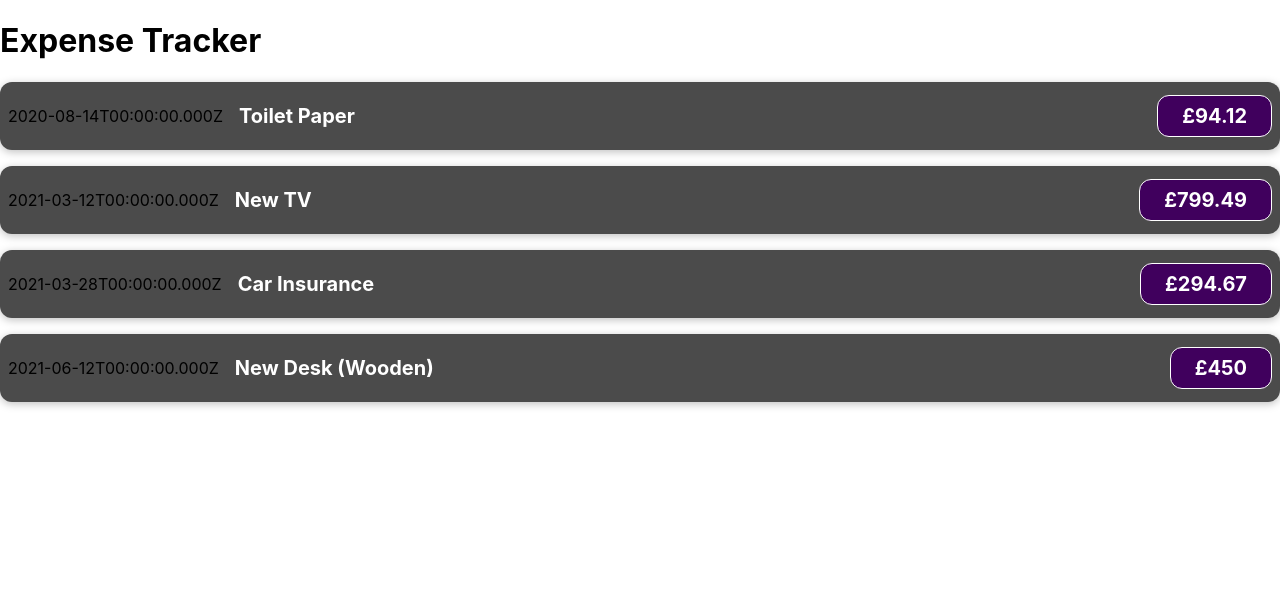
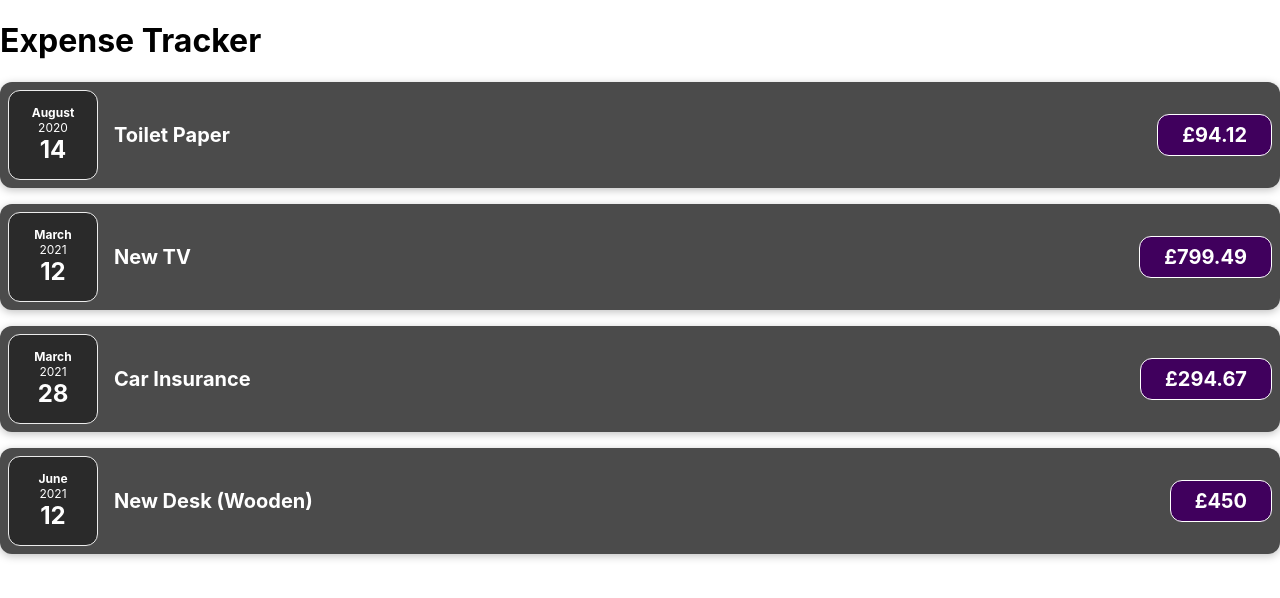
Before and after one commit to chrismillington/expense-tracker, a React (Create React App) app: page / in a window 1280 px wide. Shown: the top 598 px of the page. Built offline with nearby package versions, Linux system fonts and the light colour scheme.

Commit message:
Expense Date Component Added

```diff
--- /dev/null
+++ b/src/components/ExpenseDate.css
@@ -0,0 +1,26 @@
+.expense-date {
+  display: flex;
+  flex-direction: column;
+  width: 5.5rem;
+  height: 5.5rem;
+  border: 1px solid #ececec;
+  background-color: #2a2a2a;
+  color: white;
+  border-radius: 12px;
+  align-items: center;
+  justify-content: center;
+}
+
+.expense-date__month {
+  font-size: 0.75rem;
+  font-weight: bold;
+}
+
+.expense-date__year {
+  font-size: 0.75rem;
+}
+
+.expense-date__day {
+  font-size: 1.5rem;
+  font-weight: bold;
+}
--- /dev/null
+++ b/src/components/ExpenseDate.jsx
@@ -0,0 +1,16 @@
+import "./ExpenseDate.css";
+
+function ExpenseDate({ date }) {
+  const month = date.toLocaleString("en-US", { month: "long" });
+  const day = date.toLocaleString("en-US", { day: "2-digit" });
+  const year = date.getFullYear();
+  return (
+    <div className="expense-date">
+      <div className="expense-date__month">{month}</div>
+      <div className="expense-date__year">{year}</div>
+      <div className="expense-date__day">{day}</div>
+    </div>
+  );
+}
+
+export default ExpenseDate;
--- a/src/components/ExpenseItem.jsx
+++ b/src/components/ExpenseItem.jsx
@@ -1,10 +1,11 @@
+import ExpenseDate from "./ExpenseDate";
 import "./ExpenseItem.css";
 
 // Parameters broken down by Object destructuring
 function ExpenseItem({ date, title, amount }) {
   return (
     <div className="expense-item">
-      <p>{date.toISOString()}</p>
+      <ExpenseDate date={date} />
       <div className="expense-item__description">
         <h2>{title}</h2>
         <div className="expense-item__price">£{amount}</div>
```
